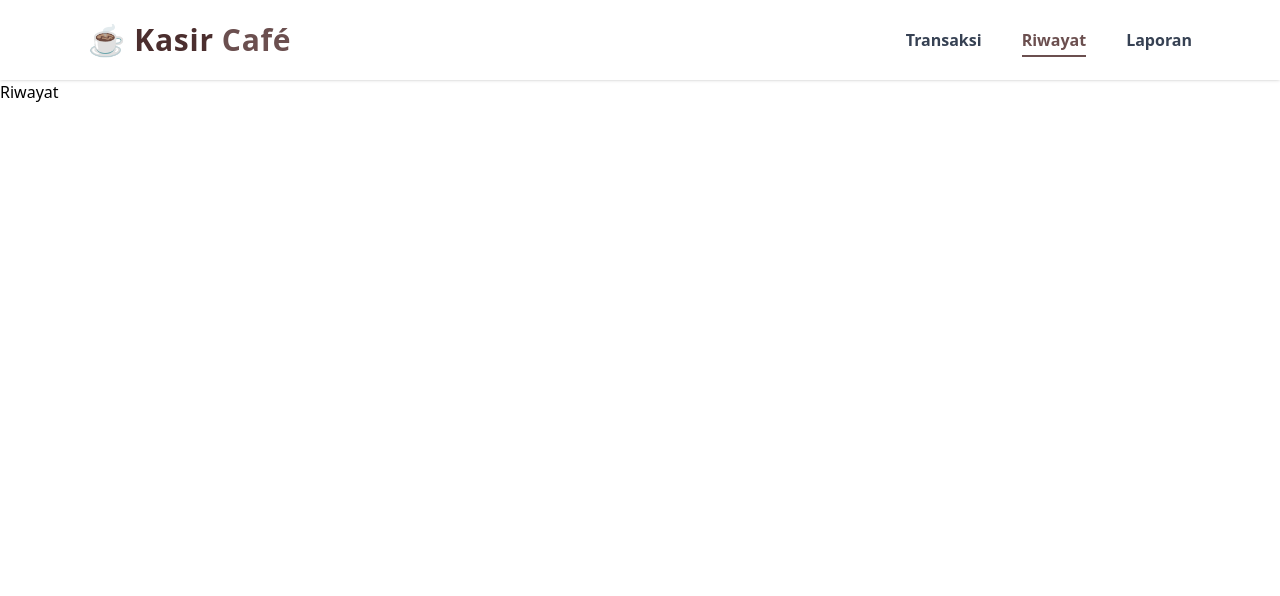
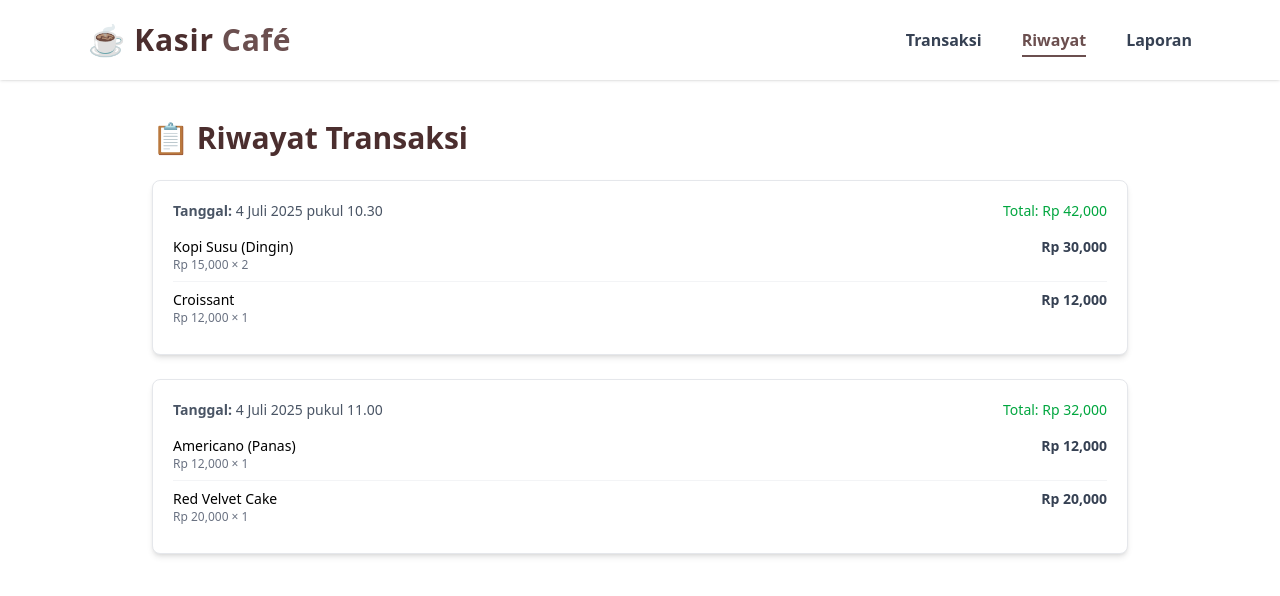
Before and after one commit to HabibAlhabsi/habibalhabsi-uaspbk, a Vue app: page /riwayat in a window 1280 px wide. Shown: the top 596 px of the page. Built offline with nearby package versions, Linux system fonts and the light colour scheme; data requests are answered from the project's data file.

Commit message:
update riwayat views

```diff
--- a/src/views/Riwayat.vue
+++ b/src/views/Riwayat.vue
@@ -1,3 +1,72 @@
 <template>
-    Riwayat
+  <div class="p-6 max-w-5xl mx-auto mt-24">
+    <h1 class="text-3xl font-bold text-[#4B2E2E] mb-6">📋 Riwayat Transaksi</h1>
+
+    <div v-if="transaksiStore.transaksiList.length === 0" class="text-center py-20 text-gray-400">
+      <p class="text-5xl mb-4">📭</p>
+      <p class="text-sm">Belum ada transaksi yang tersimpan</p>
+    </div>
+
+    <div v-else class="space-y-6">
+      <div
+        v-for="(trx, index) in transaksiStore.transaksiList"
+        :key="index"
+        class="bg-white rounded-lg shadow-md border border-gray-200 p-5"
+      >
+        <div class="flex justify-between items-center mb-2">
+          <div class="text-sm text-gray-600">
+            <span class="font-semibold">Tanggal:</span>
+            {{ formatTanggal(trx.tanggal) }}
+          </div>
+          <div class="text-sm font-medium text-green-600">
+            Total: Rp {{ hitungTotal(trx.pesanan).toLocaleString() }}
+          </div>
+        </div>
+
+        <div class="divide-y divide-gray-100">
+          <div
+            v-for="item in trx.pesanan"
+            :key="item.id_menu + item.nama_menu"
+            class="py-2 flex justify-between text-sm"
+          >
+            <div>
+              <p class="font-medium">{{ item.nama_menu }}</p>
+              <p class="text-gray-500 text-xs">
+                Rp {{ item.harga.toLocaleString() }} × {{ item.jumlah }}
+              </p>
+            </div>
+            <div class="text-gray-700 font-semibold">
+              Rp {{ (item.harga * item.jumlah).toLocaleString() }}
+            </div>
+          </div>
+        </div>
+      </div>
+    </div>
+  </div>
 </template>
+
+<script setup>
+import { onMounted } from 'vue'
+import { useTransaksiStore } from '@/stores/transaksiStore'
+
+const transaksiStore = useTransaksiStore()
+
+onMounted(() => {
+  transaksiStore.fetchTransaksi()
+})
+
+const hitungTotal = (pesanan) => {
+  return pesanan.reduce((total, item) => total + item.harga * item.jumlah, 0)
+}
+
+const formatTanggal = (isoDate) => {
+  const date = new Date(isoDate)
+  return date.toLocaleDateString('id-ID', {
+    year: 'numeric',
+    month: 'long',
+    day: 'numeric',
+    hour: '2-digit',
+    minute: '2-digit'
+  })
+}
+</script>
```
